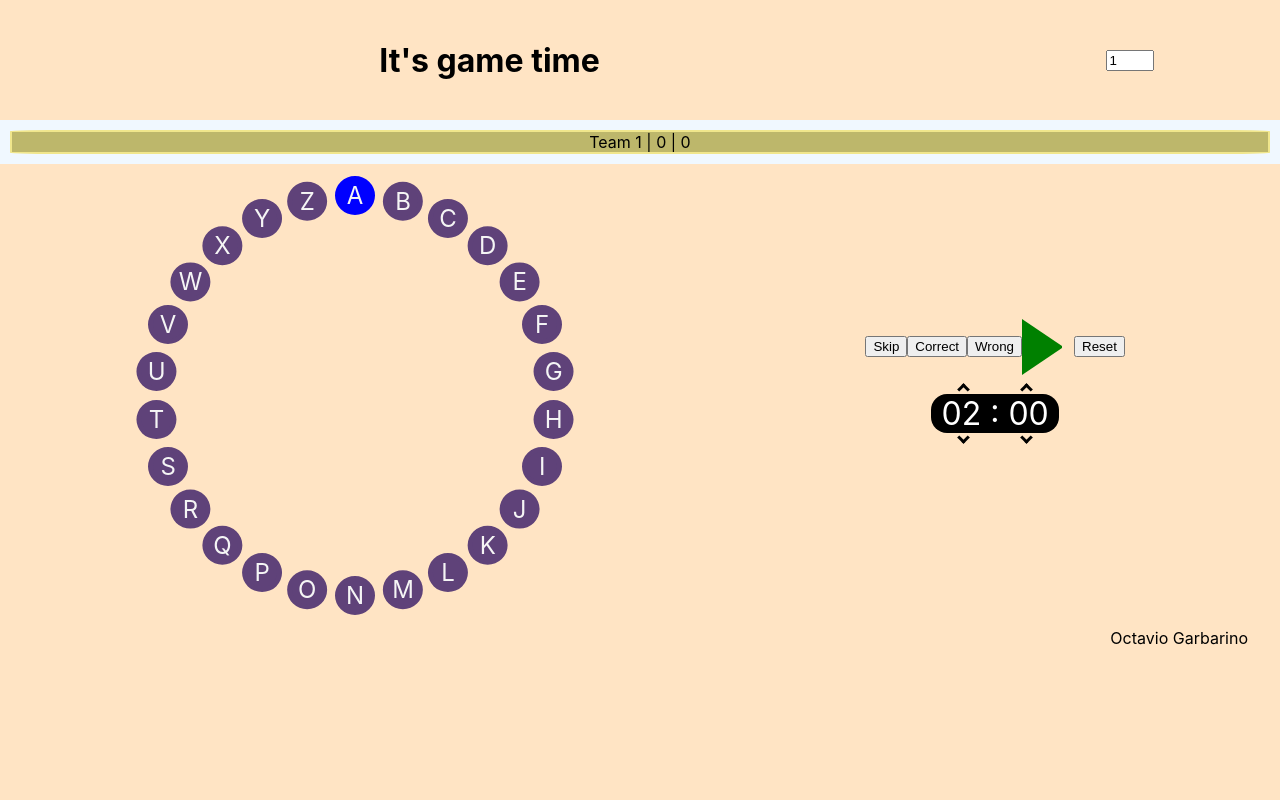
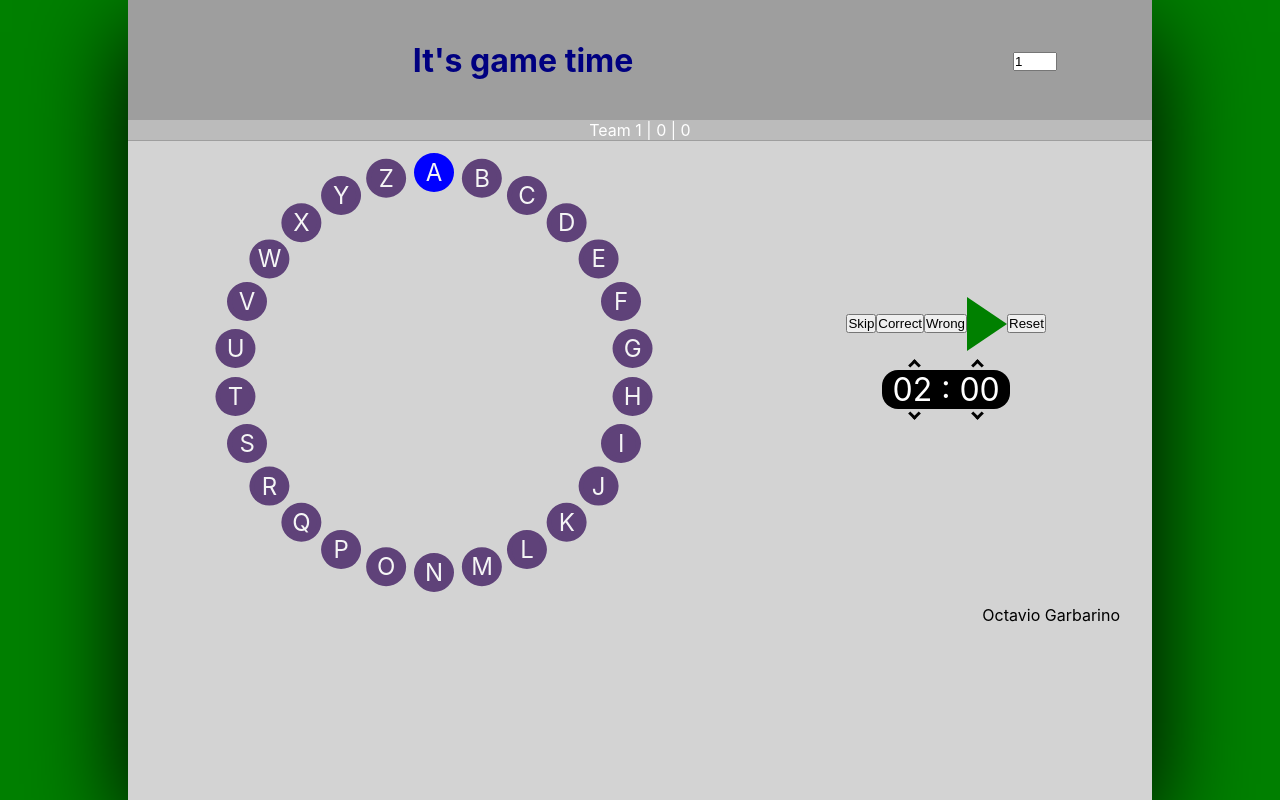
Before and after one commit to octaviogarbet/wheelgames-control, a React (Create React App) app: page / in a window 1280 px wide. Built offline with nearby package versions, Linux system fonts and the light colour scheme.

Commit message:
general layout improved, colors, buttons and more styles to be fixed

```diff
--- a/src/App.jsx
+++ b/src/App.jsx
@@ -74,7 +74,7 @@ class App extends Component {
 
   render() {
     const tabs = this.state.teams.map((team) =>
-      <Tab key={team.name} team={team} onHandleClick={this.handleTabChange} className={(team.name !== this.state.selectedTeam) ? "selected" : "" }/>
+      <Tab key={team.name} team={team} onHandleClick={this.handleTabChange} className={(team.name === this.state.selectedTeam) ? "selected" : "" }/>
     );
     const content = this.state.teams.map((team) =>
       <Game team={team.name} key={team.name} className={(team.name !== this.state.selectedTeam) ? "hidden" : "" }
--- a/src/App.scss
+++ b/src/App.scss
@@ -1,10 +1,15 @@
 .App {
   text-align: center;
+  max-width: 70rem;
+  min-width: 45rem;
+  background-color: lightgray;
+  min-height: 100vh;
+  box-shadow: 0 2rem 6rem;
+  margin: 0px 8rem;
 }
 
 .tabs {
   display: flex;
   justify-content: space-around;
-  align-items: center;
-  background-color: aliceblue;
+  align-items: flex-start;
 }
--- a/src/components/footer/footer.scss
+++ b/src/components/footer/footer.scss
@@ -2,5 +2,5 @@ footer {
   text-align: right;
   padding-right: 2rem;
   margin-top: 2rem;
-  margin-bottom: 1rem;
+  padding-bottom: 1rem;
 }
--- a/src/components/header/header.scss
+++ b/src/components/header/header.scss
@@ -2,9 +2,13 @@ header {
   min-height: 15vh;
   display: flex;
   justify-content: space-around;
+  background-color: #9E9E9E;
   align-items: center;
 }
 
 .heading {
   flex-grow: 0.5;
+  h1 {
+    color: navy;
+  }
 }
--- a/src/components/tab/tab.scss
+++ b/src/components/tab/tab.scss
@@ -1,14 +1,11 @@
 .tab {
   cursor: pointer;
-  background-color: darkkhaki;
-  border: 2px solid khaki;
-  border-radius: 5%;
-  box-shadow: 3px, 3px;
+  background-color: #9E9E9E;
   width: 100%;
   height: 100%;
-  margin: 10px;
   &.selected {
-    background-color: khaki;
-    border: 4px solid darkkhaki;
+    background-color: #9e9e9e73;
+    border-bottom: 1px solid #9e9e9e;
+    color: #fff;
   }
 }
--- a/src/index.scss
+++ b/src/index.scss
@@ -1,11 +1,18 @@
+* {
+  margin: 0;
+  padding: 0;
+}
+
 body {
   margin: 0;
-  background-color: bisque;
+  background-color: green;
   font-family: -apple-system, BlinkMacSystemFont, "Segoe UI", "Roboto", "Oxygen",
     "Ubuntu", "Cantarell", "Fira Sans", "Droid Sans", "Helvetica Neue",
     sans-serif;
   -webkit-font-smoothing: antialiased;
   -moz-osx-font-smoothing: grayscale;
+  align-items: center;
+  min-height: 100vh;
 }
 
 code {
```
